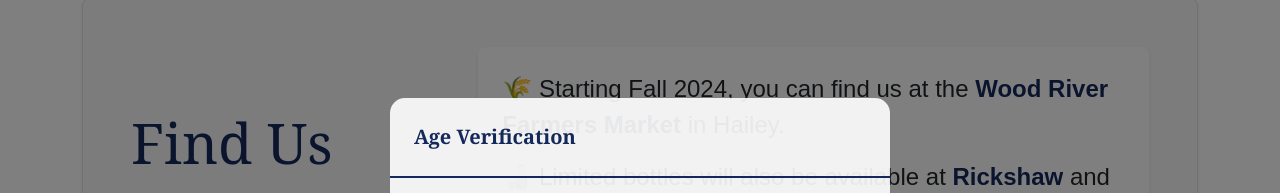
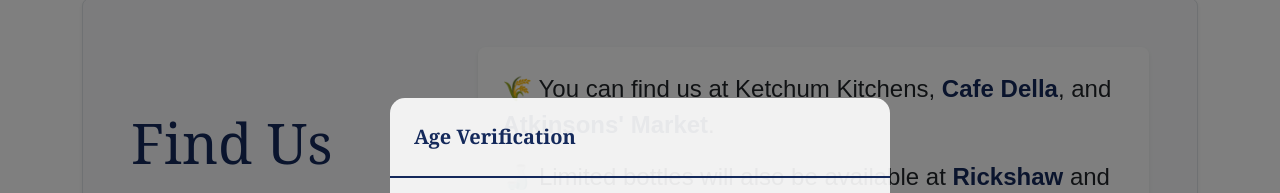
Before and after one commit to Satori-Sake-Brewing/satori-website, a plain HTML site: page locations.html in a window 1280 px wide. Shown: the part 158-351 px from the top of the page. Drawn offline with nearby package versions, Linux system fonts and the light colour scheme.

Commit message:
Adds locations

```diff
--- a/locations.html
+++ b/locations.html
@@ -26,9 +26,7 @@
           <div class="col-lg-8">
             <div class="bg-white p-4 rounded-3 shadow-sm">
               <p class="fs-4 mb-3">
-                🌾 Starting Fall 2024, you can find us at the
-                <a href="https://wrfarmersmarket.org/" class="text-decoration-none fw-bold" style="color: #14295B;">Wood River Farmers Market</a>
-                in Hailey.
+                🌾 You can find us at Ketchum Kitchens, <a href="https://www.cafedella.com/" class="text-decoration-none fw-bold" style="color: #14295B;">Cafe Della</a>, and <a href="https://www.atkinsons.com/" class="text-decoration-none fw-bold" style="color: #14295B;">Atkinsons' Market</a>.
               </p>
               <p class="fs-4 mb-3">
                 🍶 Limited bottles will also be available at
```
